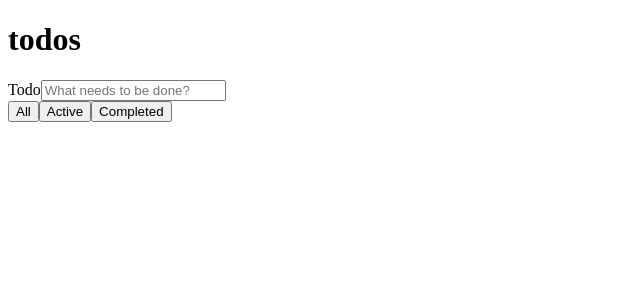
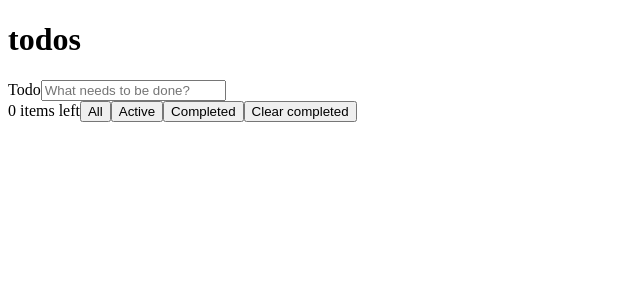
Before and after one commit to Al3x4ndr4-K/TODO-hook, a React app: page / in a window 1280 px wide. Shown: the top 300 px of the page, without its empty margins (0-640 px from the left). Built offline with nearby package versions, Linux system fonts and the light colour scheme; the HTML template or start-up script is replaced by a standard one.

Commit message:
Added tasks counter

```diff
--- a/src/App.jsx
+++ b/src/App.jsx
@@ -10,7 +10,7 @@ function App() {
   const [tasks, setTasks] = useState([])
   const [done, setDone] = useState('')
 
-  let tasksCopy = tasks || []
+  let tasksCopy = tasks
 
   const addTask = () => {
     const taskTodo = {
@@ -35,6 +35,7 @@ function App() {
   const editTask = (id, newValue) => {
     setTasks(tasks.map((task) => (task.id === id ? { ...task, value: newValue } : task)))
   }
+  const activeTasksCount = tasks.filter((task) => !task.status).length
 
   switch (done) {
     case 'All':
@@ -46,8 +47,13 @@ function App() {
     case 'Completed':
       tasksCopy = tasks.filter((task) => task.status === true)
       break
+    case 'Clear completed':
+      setTasks((prevTasks) => prevTasks.filter((task) => !task.status))
+      setDone('All')
+      break
 
     default:
+      tasksCopy = tasks
       break
   }
 
@@ -56,7 +62,7 @@ function App() {
       <Header />
       <NewTaskForm addTask={addTask} todo={todo} setTodo={setTodo} />
       <TaskList tasksCopy={tasksCopy} deleteTask={deleteTask} toggleTask={toggleTask} editTask={editTask} />
-      <Footer setDone={setDone} />
+      <Footer setDone={setDone} activeTasksCount={activeTasksCount} />
     </div>
   )
 }
--- a/src/components/Footer/Footer.jsx
+++ b/src/components/Footer/Footer.jsx
@@ -1,10 +1,10 @@
 import TasksFilter from '../TasksFilter/TasksFilter'
 
-export default function Footer({ setDone }) {
+export default function Footer({ setDone, activeTasksCount }) {
   return (
     <footer>
       <div>
-        <TasksFilter setDone={setDone} />
+        <TasksFilter setDone={setDone} activeTasksCount={activeTasksCount} />
       </div>
     </footer>
   )
--- a/src/components/Task/Task.jsx
+++ b/src/components/Task/Task.jsx
@@ -13,20 +13,22 @@ export default function Task({ value, id, deleteTask, toggleTask, status, editTa
 
   return (
     <div>
-      <input type='checkbox' onClick={() => toggleTask(id)} defaultChecked={status} />
+      {!isEditing && <input type='checkbox' onClick={() => toggleTask(id)} defaultChecked={status} />}
       {isEditing ? (
         <input type='text' value={newValue} onChange={(e) => setNewValue(e.target.value)} onKeyDown={handleEdit} />
       ) : (
         <span style={status ? { textDecoration: 'line-through' } : { textDecoration: 'none' }}>{value}</span>
       )}
       {!isEditing && (
-        <button type='button' onClick={() => setIsEditing(true)}>
-          Edit
-        </button>
+        <>
+          <button type='button' onClick={() => setIsEditing(true)}>
+            Edit
+          </button>
+          <button type='button' onClick={() => deleteTask(id)}>
+            Delete
+          </button>
+        </>
       )}
-      <button type='button' onClick={() => deleteTask(id)}>
-        Delete
-      </button>
     </div>
   )
 }
--- a/src/components/TasksFilter/TasksFilter.jsx
+++ b/src/components/TasksFilter/TasksFilter.jsx
@@ -1,6 +1,7 @@
-export default function TasksFilter({ setDone }) {
+export default function TasksFilter({ setDone, activeTasksCount }) {
   return (
     <>
+      <span>{activeTasksCount} items left</span>
       <button type='button' onClick={() => setDone('All')}>
         All
       </button>
@@ -10,6 +11,9 @@ export default function TasksFilter({ setDone }) {
       <button type='button' onClick={() => setDone('Completed')}>
         Completed
       </button>
+      <button type='button' onClick={() => setDone('Clear completed')}>
+        Clear completed
+      </button>
     </>
   )
 }
```
